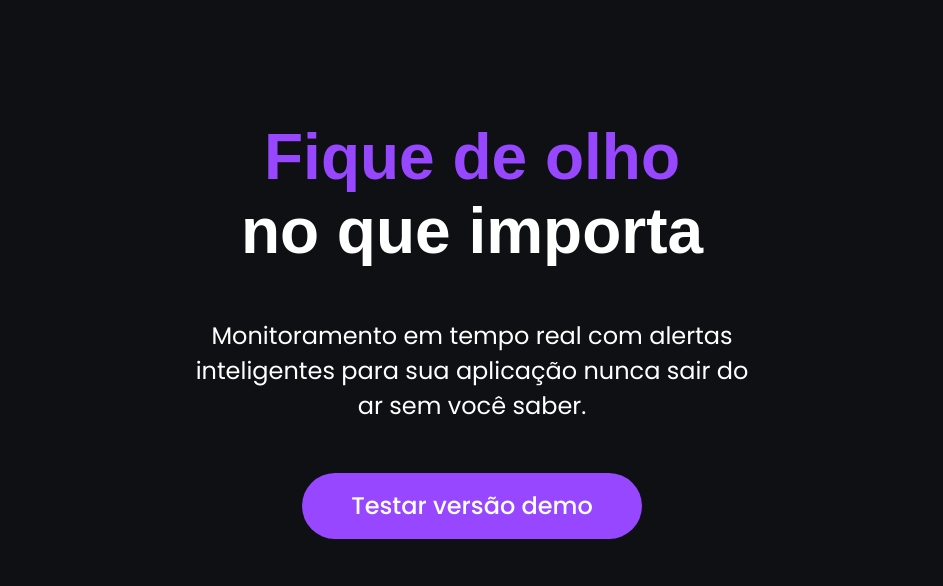
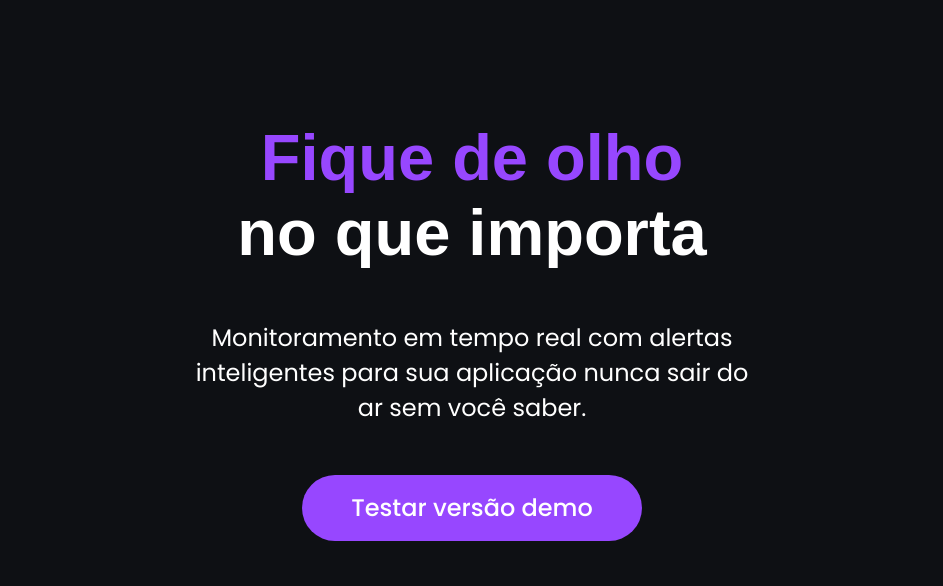
Before and after one commit to CamysRL/tecboard, a plain HTML site: page index.html in a window 1280 px wide. Shown: the part 128-714 px from the top of the page, without its empty margins (168-1111 px from the left). Drawn offline with Linux system fonts and the light colour scheme; a web font is replaced by a local one.

Commit message:
Alterar tamanho do titulo

```diff
--- a/css/style-dark-mode.css
+++ b/css/style-dark-mode.css
@@ -39,7 +39,7 @@ button {
 }
 
 h1 {
-    font-size: 64px;
+    font-size: 65px;
     font-family: "Unbounded", sans-serif;
     font-weight: 700;
     text-align: center;
--- a/css/style-light-mode.css
+++ b/css/style-light-mode.css
@@ -35,7 +35,7 @@ button {
 }
 
 h1 {
-    font-size: 64px;
+    font-size: 65px;
     font-family: "Unbounded", sans-serif;
     font-weight: 700;
     text-align: center;
```
